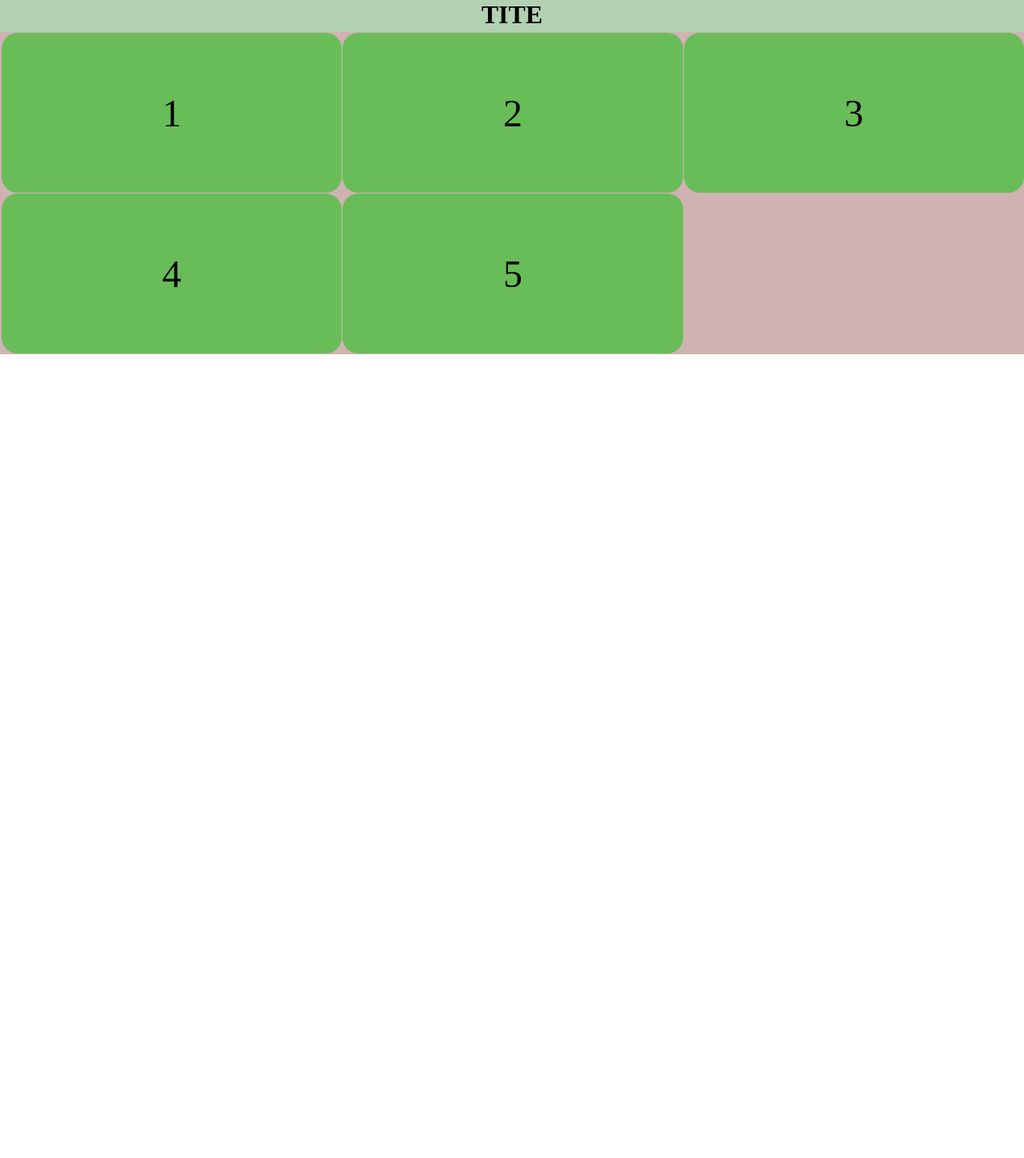
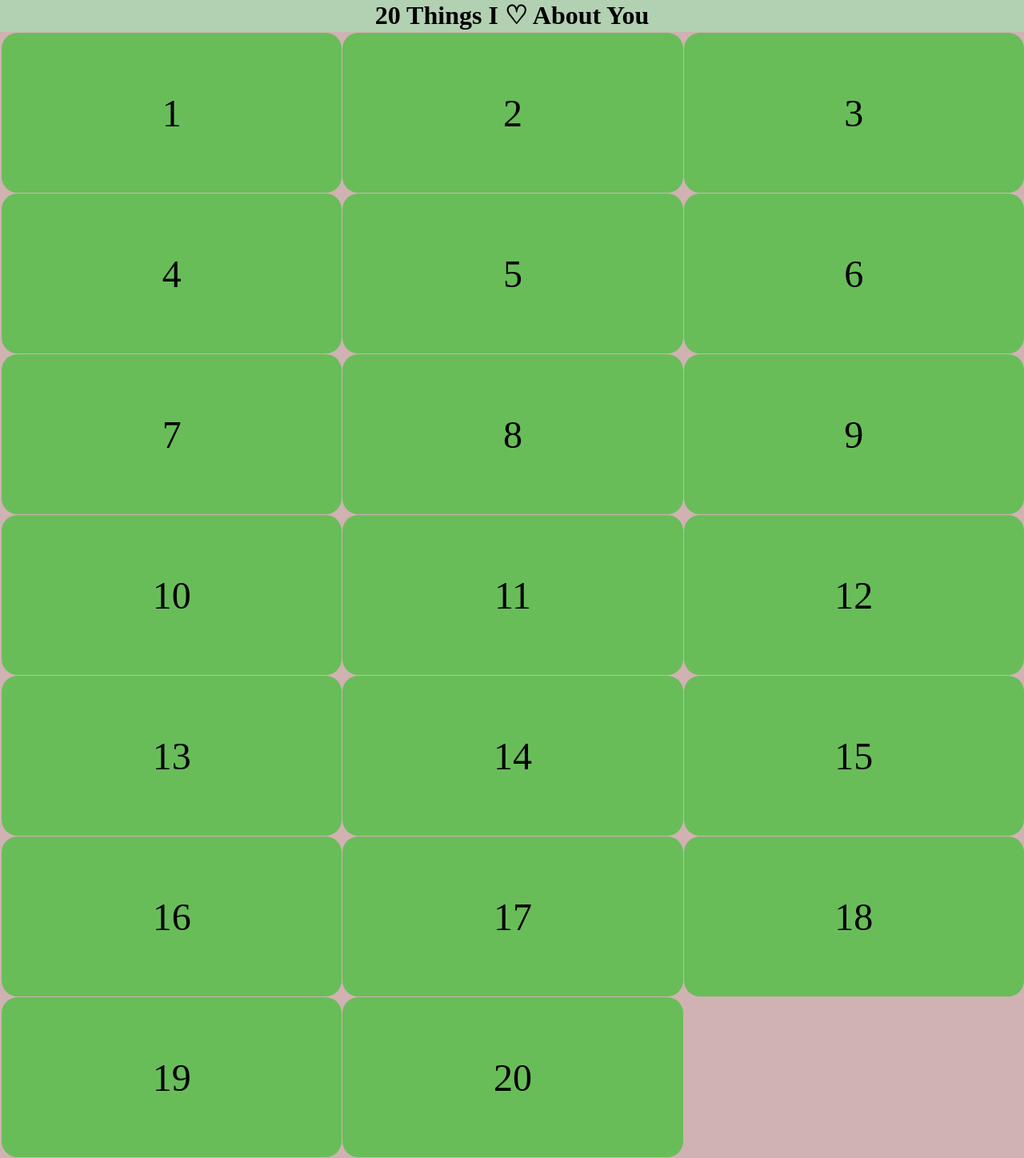
Before and after one commit to justinrhoyyy/bub, a plain HTML site: page index.html in a window 1280 px wide. Shown: the whole page at 80% size. Before the commit the page ends 800 px from the top, so only its background shows below. Drawn offline with Linux system fonts and the light colour scheme.

Commit message:
update index.html

```diff
--- a/index.html
+++ b/index.html
@@ -1,42 +1,132 @@
 <!DOCTYPE html>
 <html>
   <head>
-    <title>tite</title>
+    <title>bub</title>
     <link rel="stylesheet" href="style.css">
   </head>
   <body>
     <div class="title">
-      <h1>TITE</h1>
+      <h1>20 Things I ♡ About You</h1>
     </div>
     <div class="msg-container">
       <div class="msg">
         <div class="msg-card">
           <div class="card-front">1</div>
-          <div class="card-back">tijwjwbahte</div>
+          <div class="card-back">I LOVE YOUR SENSE OF HUMOR♡</div>
         </div>
       </div>
       <div class="msg">
         <div class="msg-card">
           <div class="card-front">2</div>
-          <div class="card-back">tite</div>
+          <div class="card-back">I LOVE THE WAY YOU RESPECT MY TIME</div>
         </div>
       </div>
       <div class="msg">
         <div class="msg-card">
           <div class="card-front">3</div>
-          <div class="card-back">tite</div>
+          <div class="card-back">I LOVE YOUR SMILE grrr nakaka inlovee asdfghjkl</div>
         </div>
       </div>
       <div class="msg">
         <div class="msg-card">
           <div class="card-front">4</div>
-          <div class="card-back">tite</div>
+          <div class="card-back">I LOVE HOW YOU MAKE ME LAUGH, simpleng joke mo lang napapatawa na ako ehe</div>
         </div>
       </div>
       <div class="msg">
         <div class="msg-card">
           <div class="card-front">5</div>
-          <div class="card-back">tite</div>
+          <div class="card-back">I LOVE HOW YOU MAKE MY FEARS MELT AWAY</div>
+        </div>
+      </div>
+      <div class="msg">
+        <div class="msg-card">
+          <div class="card-front">6</div>
+          <div class="card-back">I LOVE THE WAY YOU SHARE HOW WAS YOUR DAY, NON-STOP CHIKA♡</div>
+        </div>
+      </div>
+      <div class="msg">
+        <div class="msg-card">
+          <div class="card-front">7</div>
+          <div class="card-back">YOU’RE ALWAYS SHARING VIDEOS FROM TIKTOK</div>
+        </div>
+      </div>
+      <div class="msg">
+        <div class="msg-card">
+          <div class="card-front">8</div>
+          <div class="card-back">WHEN YOU SEND ME A GOOD MORNING MESSAGES</div>
+        </div>
+      </div>
+      <div class="msg">
+        <div class="msg-card">
+          <div class="card-front">9</div>
+          <div class="card-back">I LOVE THE FACT THAT I WILL NEVER GIVE UP ON YOU eseee</div>
+        </div>
+      </div>
+      <div class="msg">
+        <div class="msg-card">
+          <div class="card-front">10</div>
+          <div class="card-back">YOU LOVE ICE CREAM AS MUCH AS I DO! YAAY</div>
+        </div>
+      </div>
+      <div class="msg">
+        <div class="msg-card">
+          <div class="card-front">11</div>
+          <div class="card-back">I LOVE THE WAY YOU INSPIRE ME TO BE BETTER</div>
+        </div>
+      </div>
+      <div class="msg">
+        <div class="msg-card">
+          <div class="card-front">12</div>
+          <div class="card-back">I LOVE THE WAY YOU MAKE ME SMILE WHILE TALKING TO YOU</div>
+        </div>
+      </div>
+      <div class="msg">
+        <div class="msg-card">
+          <div class="card-front">13</div>
+          <div class="card-back">THE WAY YOU SHOW YOUR TO LOVE YOUR FAMILY AND FRIENDS</div>
+        </div>
+      </div>
+      <div class="msg">
+        <div class="msg-card">
+          <div class="card-front">14</div>
+          <div class="card-back">I LOVE YOUR KINDNESS TO OTHER PEOPLE</div>
+        </div>
+      </div>
+      <div class="msg">
+        <div class="msg-card">
+          <div class="card-front">15</div>
+          <div class="card-back">I LOVE IT WHEN YOU'RE SHARING RANDOM CHIKAS</div>
+        </div>
+      </div>
+      <div class="msg">
+        <div class="msg-card">
+          <div class="card-front">16</div>
+          <div class="card-back">I LOVE IT WHEN YOU MOTIVATE ME EVERY SINGLE DAY</div>
+        </div>
+      </div>
+      <div class="msg">
+        <div class="msg-card">
+          <div class="card-front">17</div>
+          <div class="card-back">YOU CARE DEEPLY ABOUT MY SUCCESS AND HAPPINESS</div>
+        </div>
+      </div>
+      <div class="msg">
+        <div class="msg-card">
+          <div class="card-front">18</div>
+          <div class="card-back">WHEN YOU’RE MAKING AN EFFORT JUST TO HAVE TIME FOR ME</div>
+        </div>
+      </div>
+      <div class="msg">
+        <div class="msg-card">
+          <div class="card-front">19</div>
+          <div class="card-back">I LOVE IT WHEN YOU ASK ABOUT MY DAY</div>
+        </div>
+      </div>
+      <div class="msg">
+        <div class="msg-card">
+          <div class="card-front">20</div>
+          <div class="card-back">I LOVE JUST THE WAY YOU ARE</div>
         </div>
       </div>
     </div>
```
